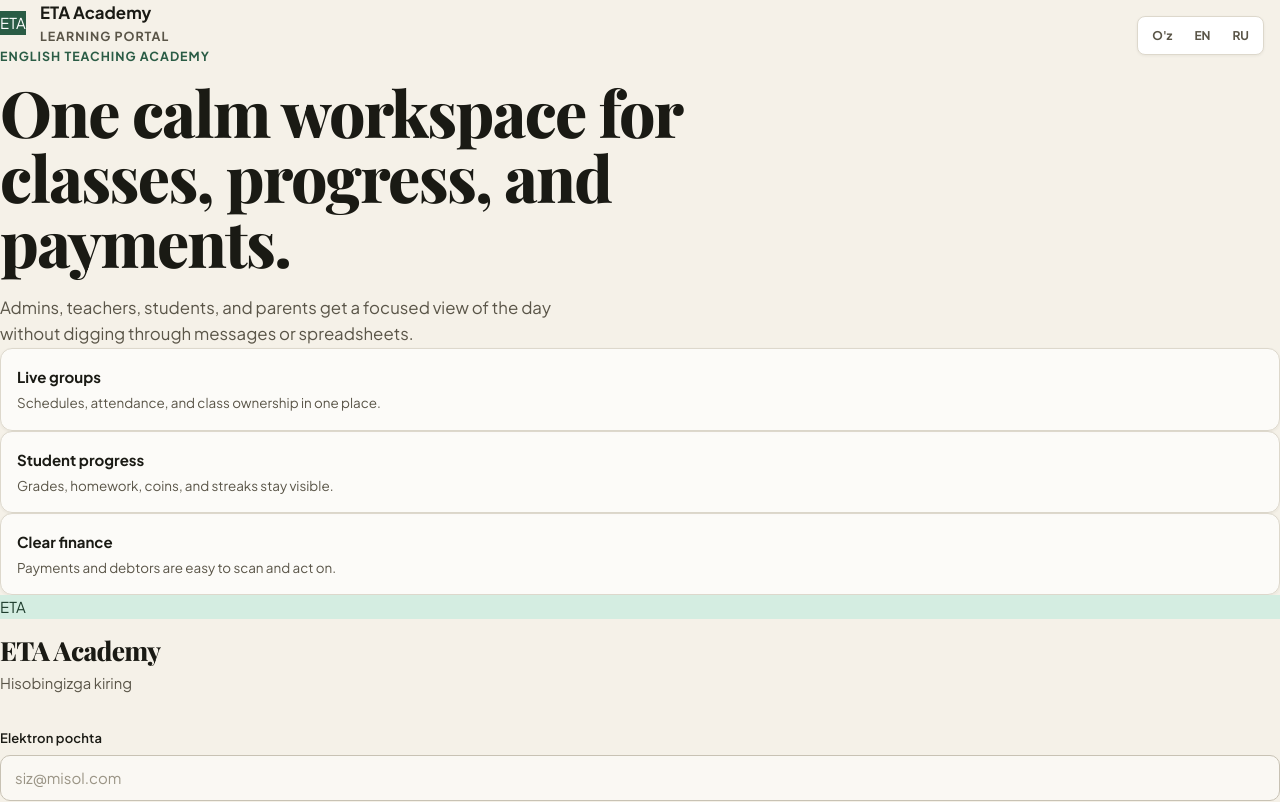
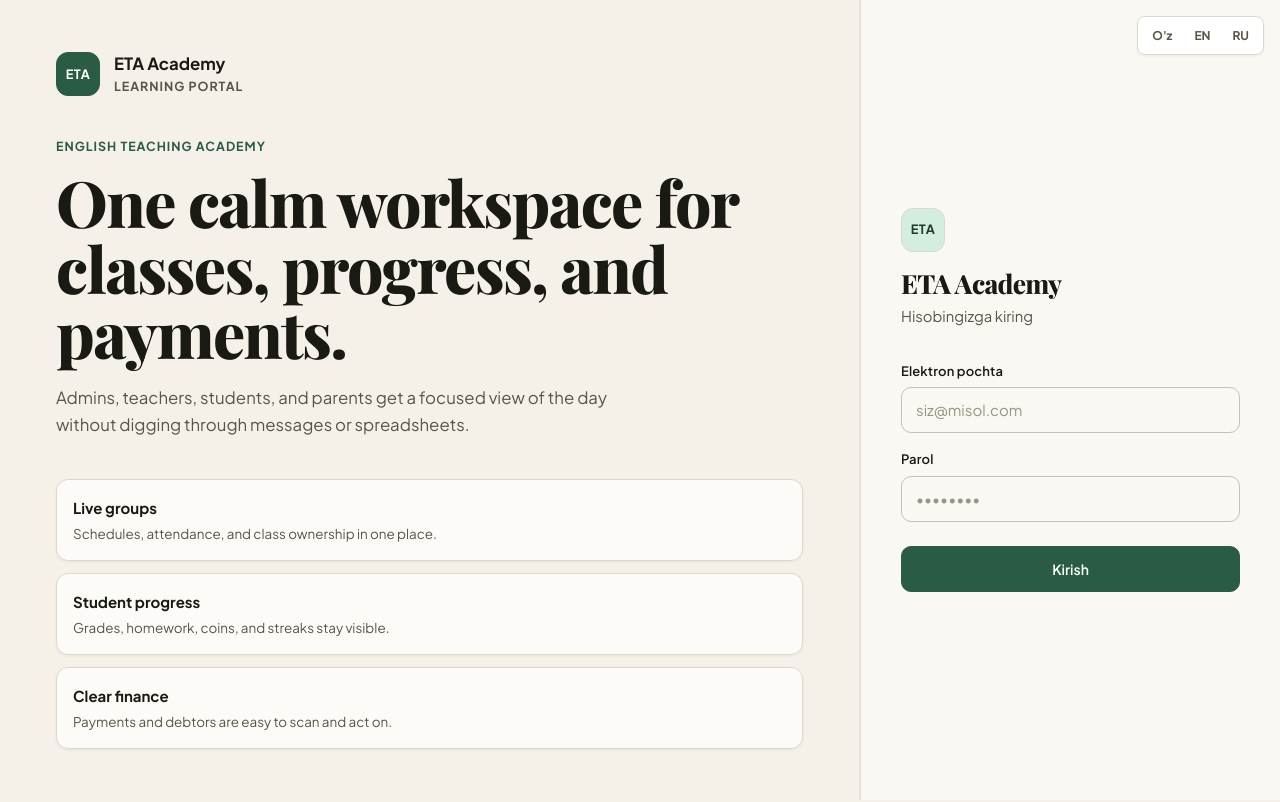
Before and after one commit to ojiminov/eta-academy, a Next.js app: page /login in a window 1280 px wide. Shown: the top 802 px of the page. Built offline with nearby package versions, Linux system fonts and the light colour scheme; no server answers; the database is empty.

Commit message:
Fix login page styles — forest green theme

```diff
--- a/app/globals.css
+++ b/app/globals.css
@@ -298,3 +298,83 @@ tbody tr:last-child td { border-bottom: none; }
   .eta-page { padding: 0.75rem !important; }
   .stat-grid-4, .stat-grid-3, .stat-grid-2 { grid-template-columns: repeat(2,1fr) !important; gap: 0.625rem !important; }
 }
+
+/* ── Login page ─────────────────────────────────────── */
+.login-shell {
+  display: grid;
+  grid-template-columns: 1fr 420px;
+  min-height: 100vh;
+  background: var(--background);
+}
+
+.login-story {
+  padding: 3rem 3.5rem;
+  display: flex;
+  flex-direction: column;
+  gap: 2.5rem;
+  justify-content: center;
+  background: var(--background);
+  border-right: 1px solid var(--border-soft);
+}
+
+.login-panel {
+  background: var(--surface);
+  display: flex;
+  align-items: center;
+  justify-content: center;
+  padding: 2rem 2.5rem;
+  border-left: 1px solid var(--border-soft);
+}
+
+.login-card {
+  width: 100%;
+  max-width: 360px;
+}
+
+.login-feature-grid {
+  display: flex;
+  flex-direction: column;
+  gap: 0.75rem;
+}
+
+.eta-brand-mark {
+  display: inline-flex;
+  align-items: center;
+  justify-content: center;
+  width: 44px;
+  height: 44px;
+  border-radius: 12px;
+  font-weight: 900;
+  font-size: 0.8rem;
+  letter-spacing: 0.04em;
+  border: 1.5px solid var(--border);
+  background: var(--primary-light);
+  color: var(--primary);
+  flex-shrink: 0;
+}
+
+/* Login button override — always full forest green */
+.login-card .btn-primary {
+  background: var(--primary) !important;
+  border-color: var(--primary) !important;
+  color: white !important;
+}
+.login-card .btn-primary:hover {
+  background: var(--primary-dark) !important;
+  border-color: var(--primary-dark) !important;
+}
+
+@media (max-width: 768px) {
+  .login-shell {
+    grid-template-columns: 1fr;
+  }
+  .login-story {
+    display: none;
+  }
+  .login-panel {
+    border-left: none;
+    padding: 2rem 1.25rem;
+    align-items: flex-start;
+    padding-top: 4rem;
+  }
+}
```
